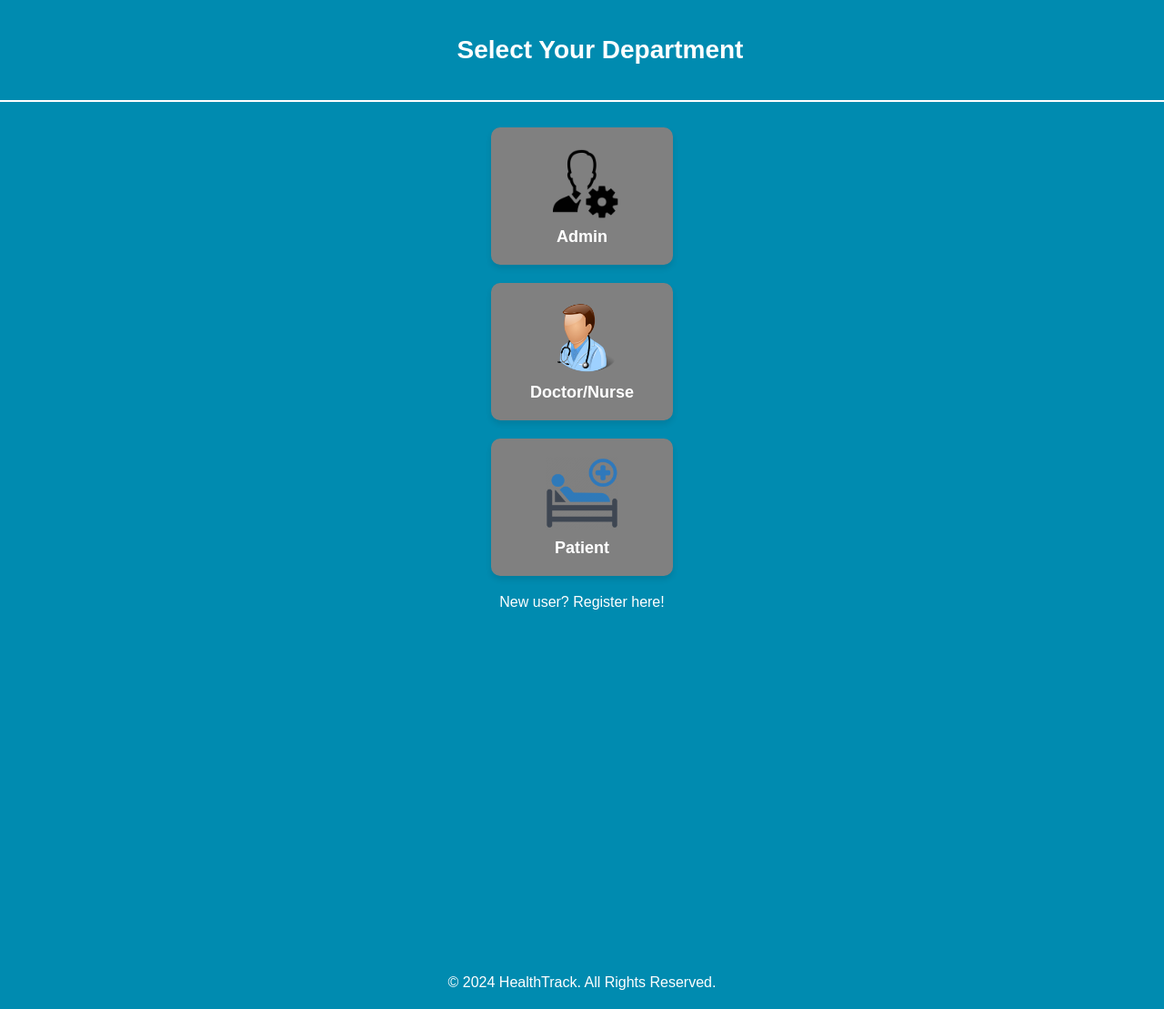
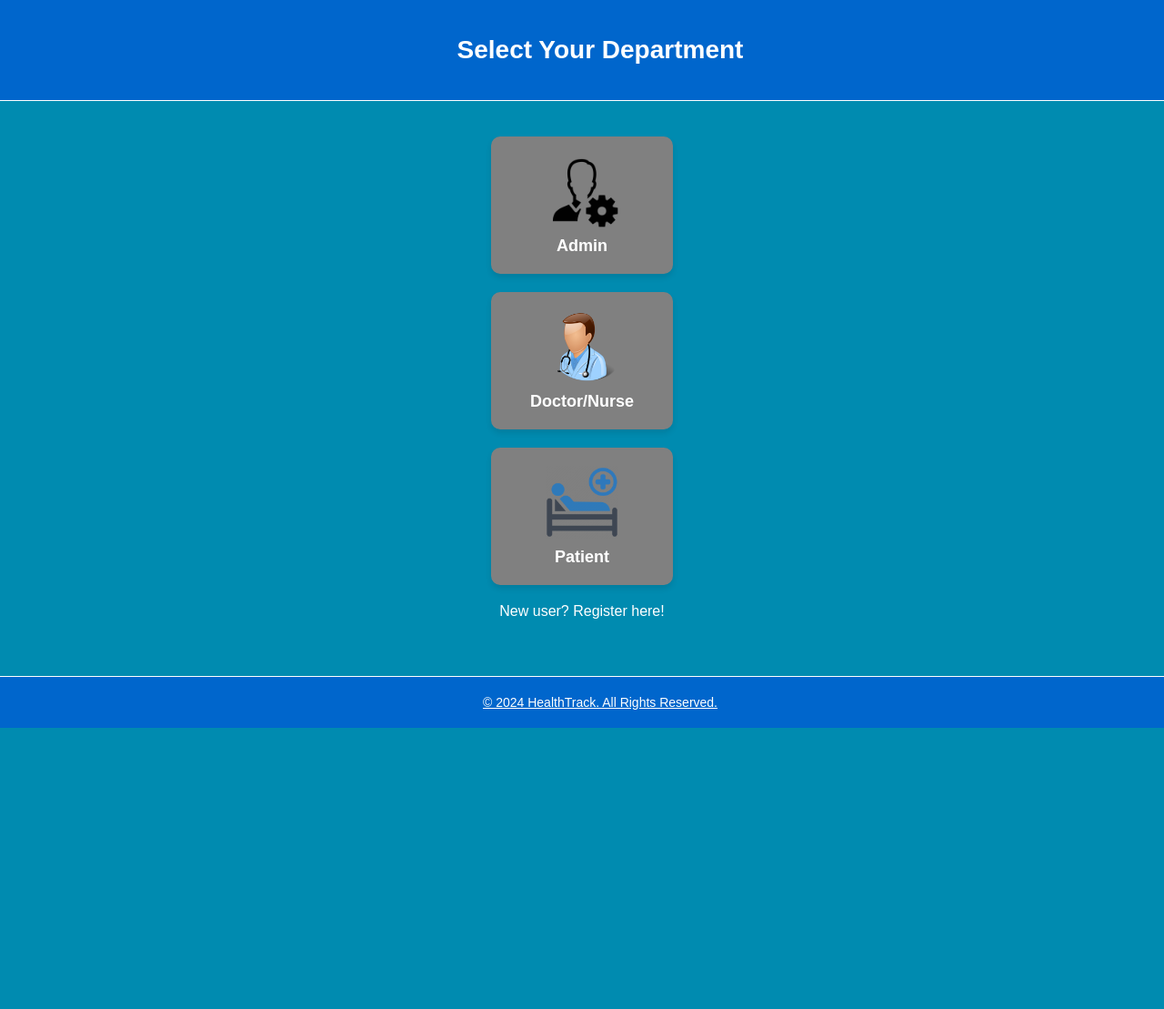
Before and after one commit to darrencodes0/VitalRec, a Flask app: page / in a window 1280 px wide. Shown: the whole page at 91% size. After the commit the page ends 800 px from the top, so only its background shows below. Run offline with Flask 3, Linux system fonts and the light colour scheme.

Commit message:
updated styling

```diff
--- a/static/dashboard.css
+++ b/static/dashboard.css
@@ -9,13 +9,10 @@ body {
 /* Header Styling */
 header {
     background-color: #008BB0; /* Header color */
+    border-bottom: 1px solid grey;
     color: white;
     padding: 20px;
     text-align: center;
-}
-
-#dashboard-label{
-    margin-left: 395px;
 }
 
 /* Container Styling */
@@ -83,6 +80,7 @@ footer {
     position: fixed;
     color: white;
     text-decoration: underline;
+    border-top: 1px solid grey;
     bottom: 0;
     left: 0;
     width: 100%; /* Stretch footer across the width of the viewport */
--- a/static/department.css
+++ b/static/department.css
@@ -10,9 +10,8 @@ body {
 header {
     position: fixed;
     color: white;
-    background-color: #008BB0; /* Blue background */
-    border-bottom: 2px solid white;
-
+    background-color: #0066CC; /* Blue background */
+    border-bottom: 1px solid white;
     top: 0;
     left: 0;
     width: 100%; /* Stretch header across the width of the viewport */
@@ -27,7 +26,7 @@ header {
 .button-container {
     display: grid;
     gap: 20px;
-    padding-top: 120px;
+    padding-top: 130px;
     max-width:200px;
     margin: 0 auto;
 }
@@ -78,7 +77,17 @@ header {
     opacity: 0.8;
 }
 
-#footer{
- margin-top: 400px;
- color: white;
+footer {
+    position: fixed;
+    color: white;
+    text-decoration: underline;
+    border-top: 1px white solid;
+    bottom: 0;
+    left: 0;
+    width: 100%; /* Stretch footer across the width of the viewport */
+    text-align: center;
+    padding: 20px;
+    font-size: 14px;
+    background-color: #0066CC; /* Blue background */
+    z-index: 1000; /* Ensures it stays above other elements */
 }
--- a/templates/dashboard.html
+++ b/templates/dashboard.html
@@ -10,10 +10,11 @@
 </head>
 <body>
     <header>
-        <h1 class="header_title">Welcome to HealthTrack!</h1>
+        <h1 class="header_title">Welcome to HealthTrack</h1>
     </header>
-    <h1 id="dashboard-label">Dashboard</h1>
     <div class="container">
+        <h1>Dashboard</h1>
+
         <div class="nav-menu">
 
             {% if session['role'] in ['doctor','admin'] %}
```
